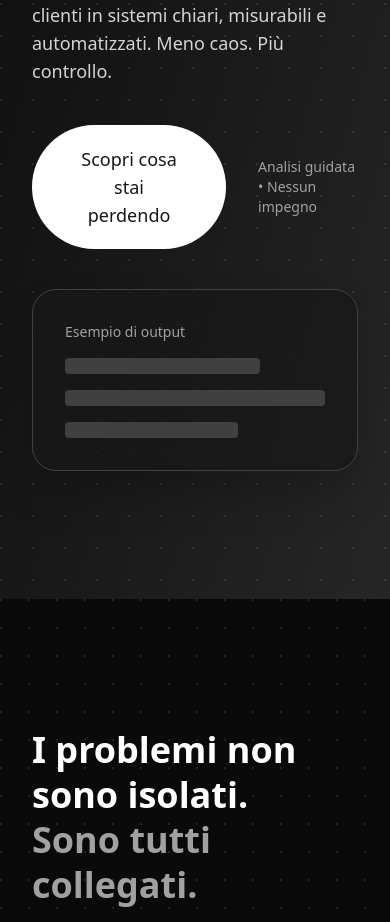
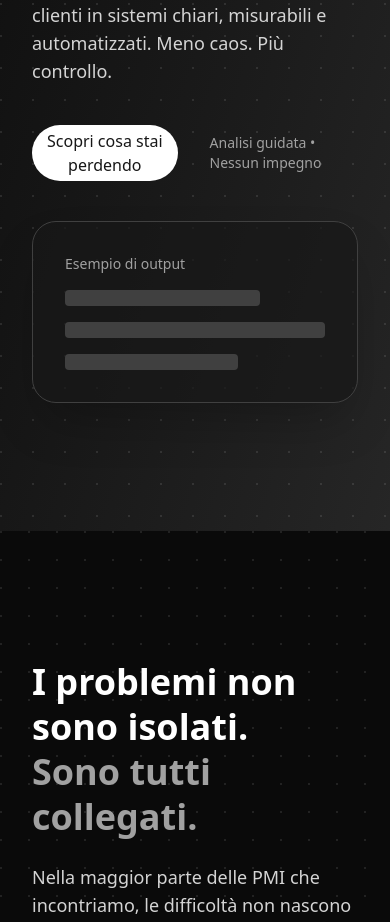
Before and after one commit to Gim2510/fe_service, a React (Vite) app: page / in a window 390 px wide. Shown: the part 802-1724 px from the top of the page. Built offline with nearby package versions, Linux system fonts and the light colour scheme.

Commit message:
small fixes

```diff
--- a/src/Components/HeroGlobe.tsx
+++ b/src/Components/HeroGlobe.tsx
@@ -92,7 +92,7 @@ export function HeroGlobe() {
     }, []);
 
     return (
-        <div className="absolute inset-0 w-full h-full pointer-events-none top-20 left-40">
+        <div className="absolute inset-0 w-full h-full pointer-events-none top-0 lg:top-20 left-0 lg:left-40">
             <Globe
                 ref={globeRef}
                 backgroundColor="rgba(0,0,0,0)"
--- a/src/Pages/Home.tsx
+++ b/src/Pages/Home.tsx
@@ -51,7 +51,7 @@ export function Home() {
                         <div className="flex items-center gap-8">
                             <button
                                 onClick={goToSurvey}
-                                className="group relative px-12 py-5 rounded-full bg-white text-neutral-900 font-medium text-lg overflow-hidden cursor-pointer"
+                                className="group relative px-2 py-1 lg:px-12 lg:py-5 rounded-full bg-white text-neutral-900 font-medium lg:text-lg overflow-hidden cursor-pointer"
                             >
           <span className="relative z-10">
             Scopri cosa stai perdendo
```
